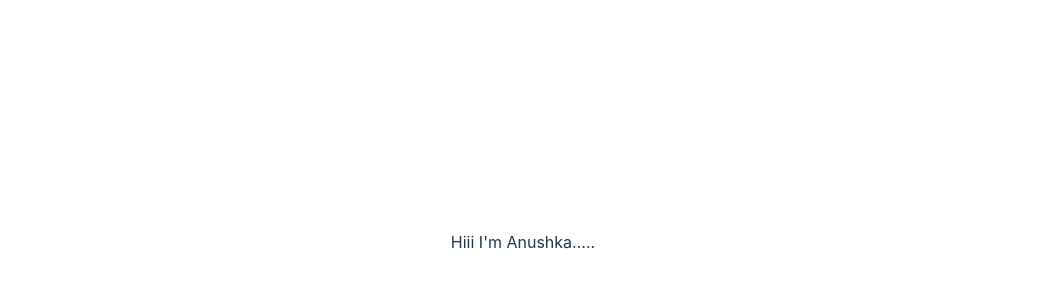
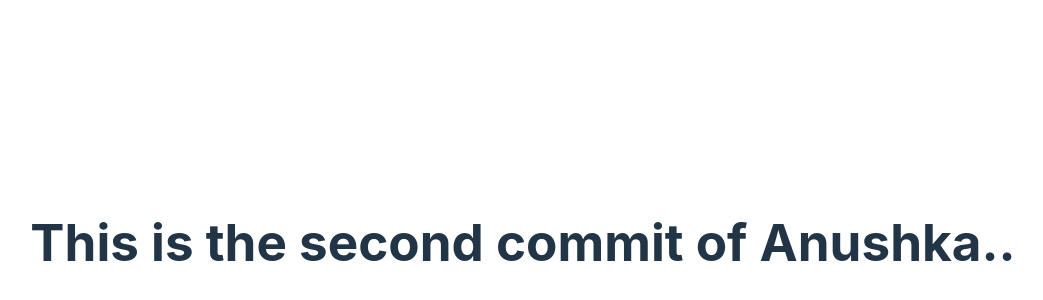
Before and after one commit to 990711/Project_SHOP2DOOR_CS304, a React (Vite) app: page / in a window 1280 px wide. Shown: the part 158-458 px from the top of the page, without its empty margins (117-1160 px from the left). Built offline with nearby package versions, Linux system fonts and the light colour scheme.

Commit message:
Second Test Commit to Rider

```diff
--- a/src/App.jsx
+++ b/src/App.jsx
@@ -8,7 +8,7 @@ function App() {
 
   return (
     <>
-      <p>Hiii I'm Anushka.....</p>
+      <h1>This is the second commit of Anushka..</h1>
     </>
   )
 }
```
